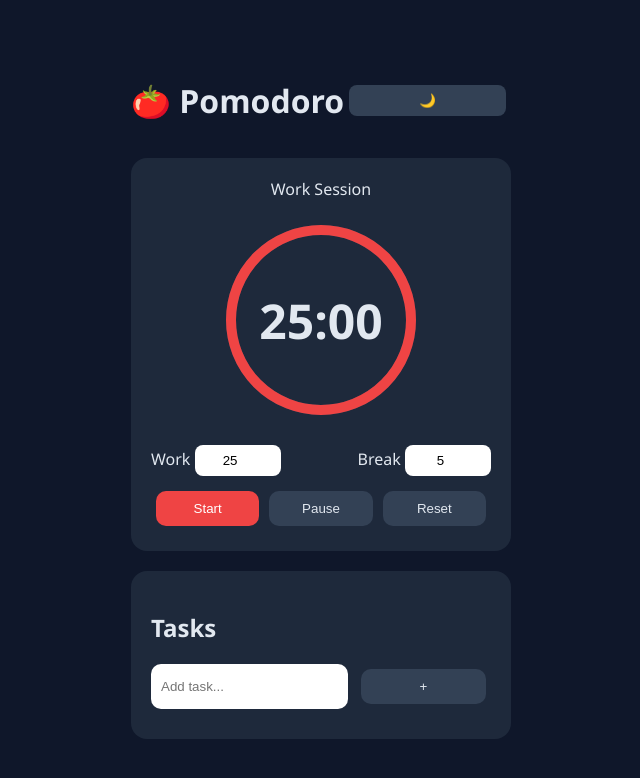
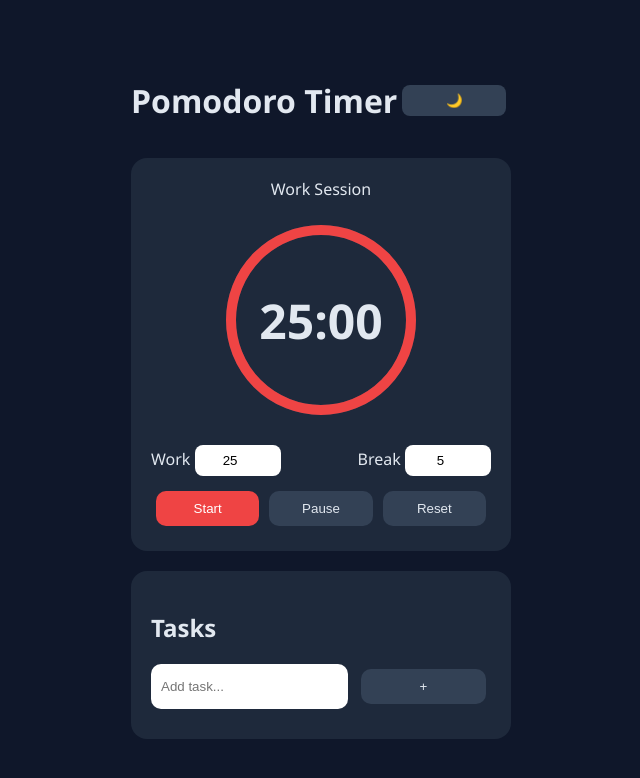
Before and after one commit to SupradeepVaranasi67/Boku-no-Pomo, a plain HTML site: page index.html in a window 1280 px wide. Shown: the whole page, without its empty margins (319-959 px from the left). Drawn offline with Linux system fonts and the light colour scheme.

Commit message:
ci-cd test2

```diff
--- a/index.html
+++ b/index.html
@@ -11,7 +11,7 @@
 <div class="container">
 
     <div class="top-bar">
-        <h1>🍅 Pomodoro</h1>
+        <h1>Pomodoro Timer</h1>
         <button id="themeToggle">🌙</button>
     </div>
 
```
